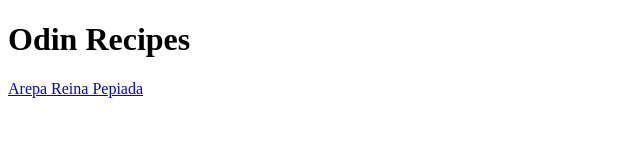
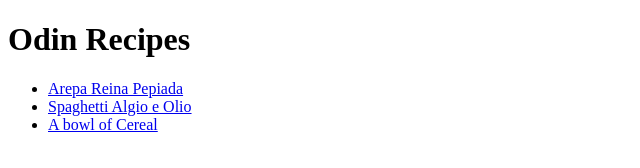
Before and after one commit to ajmosca/odin-recipes, a plain HTML site: page index.html in a window 1280 px wide. Shown: the whole page, without its empty margins (0-640 px from the left). Drawn offline with Linux system fonts and the light colour scheme.

Commit message:
Preparing files for new recipes

```diff
--- a/index.html
+++ b/index.html
@@ -7,8 +7,11 @@
 </head>
 <body>
     <h1>Odin Recipes</h1>
-
-    <p><a href="./recipes/reina.html" rel="noopener noreferrer">Arepa Reina Pepiada</a></p>
+    <ul>
+        <li><a href="./recipes/reina.html" rel="noopener noreferrer">Arepa Reina Pepiada</a></li>
+        <li><a href="./recipes/olio.html" rel="noopener noreferrer">Spaghetti Algio e Olio</a></li>
+        <li><a href="./recipes/cereal.html" rel="noopener noreferrer">A bowl of Cereal</a></li>
+    </ul>
 
 </body>
 </html>
```
Also changed, not shown: images/cereal.jpg (added), images/spaghetti.jpg (added), recipes/cereal.html (added), recipes/olio.html (added).
